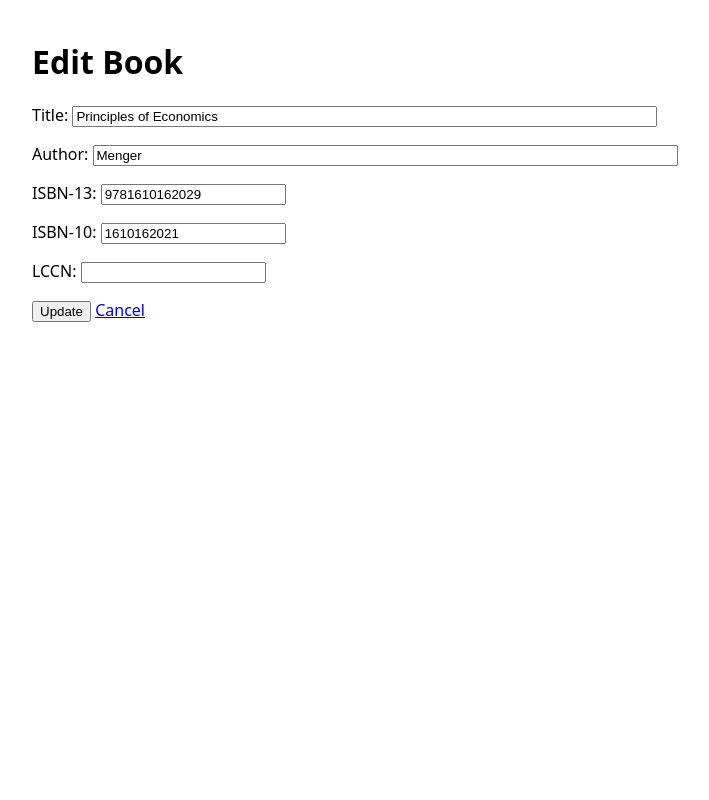
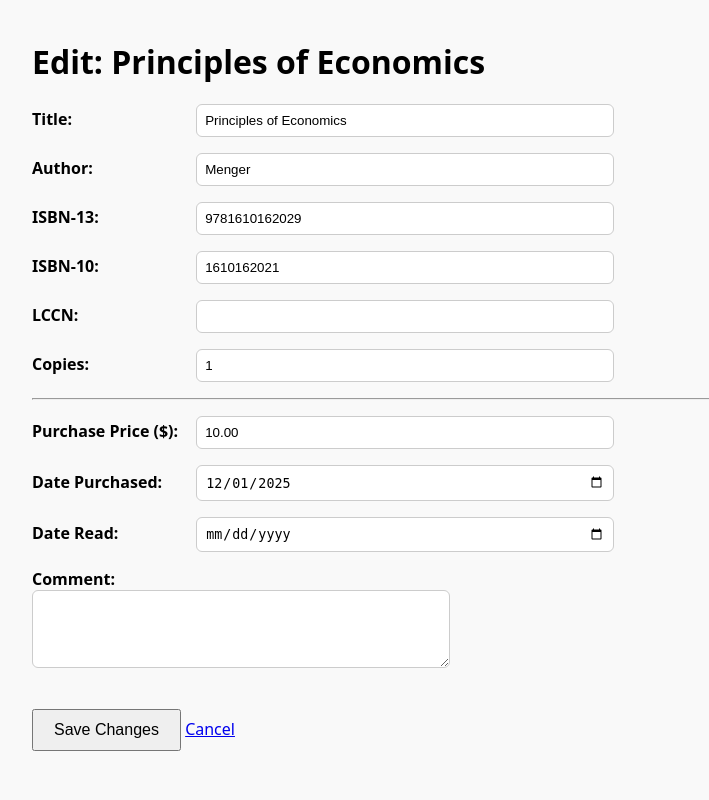
Before and after one commit to evohnave/BookTracker, a FastAPI app: page /edit/1 in a window 1280 px wide. Shown: the whole page, without its empty margins (8-717 px from the left). Run offline with FastAPI, Linux system fonts and the light colour scheme; data comes from the database, SQL or seed files in the repository; both versions use the stored data as it was after the commit.

Commit message:
first try at additional data

```diff
--- a/main.py
+++ b/main.py
@@ -1,10 +1,14 @@
-# main.py — FINAL, WORKING with copy counting
+# main.py — FINAL, WORKING with date handling fixed
 from fastapi import FastAPI, Form, Request, Depends, HTTPException
 from fastapi.responses import HTMLResponse, RedirectResponse
 from fastapi.templating import Jinja2Templates
 from sqlalchemy.ext.asyncio import AsyncSession
+from sqlalchemy import select, or_, update, delete, text
+from datetime import date
 
+# Absolute imports
 from database import init_db, get_db
+from models import Book
 from crud.book import get_books, add_copy_or_create, get_book, update_book, delete_book
 from services.google_books import lookup, general_lookup
 from schemas import BookCreate
@@ -67,25 +71,64 @@ async def add_selected(
         <h2>Added Another Copy!</h2>
         <p>You now have <strong>{result_book.copies} copies</strong> of:</p>
         <p><em>{title}</em> by {author}</p>
-        <a href="/">← Back to Library</a>
+        <a href="/">Back to Library</a>
         """)
 
     return RedirectResponse("/", status_code=303)
 
-# edit, delete routes unchanged...
 @app.get("/edit/{book_id}", response_class=HTMLResponse)
 async def edit_form(book_id: int, request: Request, db: AsyncSession = Depends(get_db)):
     book = await get_book(db, book_id)
     if not book:
-        raise HTTPException(404)
+        raise HTTPException(404, "Book not found")
     return templates.TemplateResponse("edit.html", {"request": request, "book": book})
 
 @app.post("/edit/{book_id}")
-async def update_book_route(book_id: int, title: str = Form(...), author: str = Form(...),
-                            isbn13: str = Form(""), isbn10: str = Form(""), lccn: str = Form(""),
-                            db: AsyncSession = Depends(get_db)):
-    book_data = BookCreate(title=title, author=author, isbn13=isbn13 or None, isbn10=isbn10 or None, lccn=lccn or None)
-    await update_book(db, book_id, book_data)
+async def update_book_route(
+    book_id: int,
+    title: str = Form(...),
+    author: str = Form(...),
+    isbn13: str = Form(""),
+    isbn10: str = Form(""),
+    lccn: str = Form(""),
+    copies: int = Form(1),
+    purchase_price: str = Form(""),
+    date_purchased: str = Form(""),      # comes as string "YYYY-MM-DD"
+    date_read: str = Form(""),           # comes as string "YYYY-MM-DD"
+    comment: str = Form(""),
+    db: AsyncSession = Depends(get_db)
+):
+    from decimal import Decimal
+
+    # Convert empty strings to None
+    price = Decimal(purchase_price) if purchase_price else None
+
+    # Convert date strings → real date objects (or None)
+    try:
+        purchased = date.fromisoformat(date_purchased) if date_purchased else None
+    except ValueError:
+        purchased = None
+
+    try:
+        read = date.fromisoformat(date_read) if date_read else None
+    except ValueError:
+        read = None
+
+    book_data = {
+        "title": title,
+        "author": author,
+        "isbn13": isbn13 or None,
+        "isbn10": isbn10 or None,
+        "lccn": lccn or None,
+        "copies": max(1, copies),
+        "purchase_price": price,
+        "date_purchased": purchased,
+        "date_read": read,
+        "comment": comment or None
+    }
+
+    await db.execute(update(Book).where(Book.id == book_id).values(**book_data))
+    await db.commit()
     return RedirectResponse("/", status_code=303)
 
 @app.get("/delete/{book_id}")
--- a/templates/add.html
+++ b/templates/add.html
@@ -11,4 +11,4 @@
     <button type="submit">Lookup</button> <a href="/">Cancel</a>
 </form>
 </body>
-</html>
+</htmlI>
--- a/templates/edit.html
+++ b/templates/edit.html
@@ -1,11 +1,30 @@
 <!DOCTYPE html>
-<html><head><title>Edit Book</title><style>body{font-family:system-ui;margin:40px}</style></head><body>
-<h1>Edit Book</h1>
+<html>
+<head><title>Edit Book</title>
+<style>
+    body {font-family:system-ui;margin:40px;background:#f9f9f9;}
+    label {display:inline-block;width:160px;font-weight:bold;}
+    input, textarea {padding:8px;width:400px;border-radius:6px;border:1px solid #ccc;}
+    button {padding:10px 20px;font-size:16px;margin-top:20px;}
+</style>
+</head>
+<body>
+<h1>Edit: {{ book.title }}</h1>
 <form method="post">
-<p>Title: <input name="title" value="{{ book.title }}" size="70" required></p>
-<p>Author: <input name="author" value="{{ book.author }}" size="70" required></p>
-<p>ISBN-13: <input name="isbn13" value="{{ book.isbn13 or '' }}" size="20"></p>
-<p>ISBN-10: <input name="isbn10" value="{{ book.isbn10 or '' }}" size="20"></p>
-<p>LCCN: <input name="lccn" value="{{ book.lccn or '' }}" size="20"></p>
-<button type="submit">Update</button> <a href="/">Cancel</a>
-</form></body></html>
+    <p><label>Title:</label>     <input name="title" value="{{ book.title }}" required></p>
+    <p><label>Author:</label>    <input name="author" value="{{ book.author }}" required></p>
+    <p><label>ISBN-13:</label>   <input name="isbn13" value="{{ book.isbn13 or '' }}"></p>
+    <p><label>ISBN-10:</label>   <input name="isbn10" value="{{ book.isbn10 or '' }}"></p>
+    <p><label>LCCN:</label>      <input name="lccn" value="{{ book.lccn or '' }}"></p>
+    <p><label>Copies:</label>    <input name="copies" type="number" min="1" value="{{ book.copies }}" required></p>
+    <hr>
+    <p><label>Purchase Price ($):</label> <input name="purchase_price" type="number" step="0.01" value="{{ book.purchase_price }}"></p>
+    <p><label>Date Purchased:</label>   <input name="date_purchased" type="date" value="{{ book.date_purchased }}"></p>
+    <p><label>Date Read:</label>        <input name="date_read" type="date" value="{{ book.date_read }}"></p>
+    <p><label>Comment:</label><br>
+       <textarea name="comment" rows="4">{{ book.comment or '' }}</textarea></p>
+    <button type="submit">Save Changes</button>
+    <a href="/">Cancel</a>
+</form>
+</body>
+</html>
```
Also changed, not shown: models.py (+10 -4 lines), templates/home.html (+28 -1 lines), books.db.
